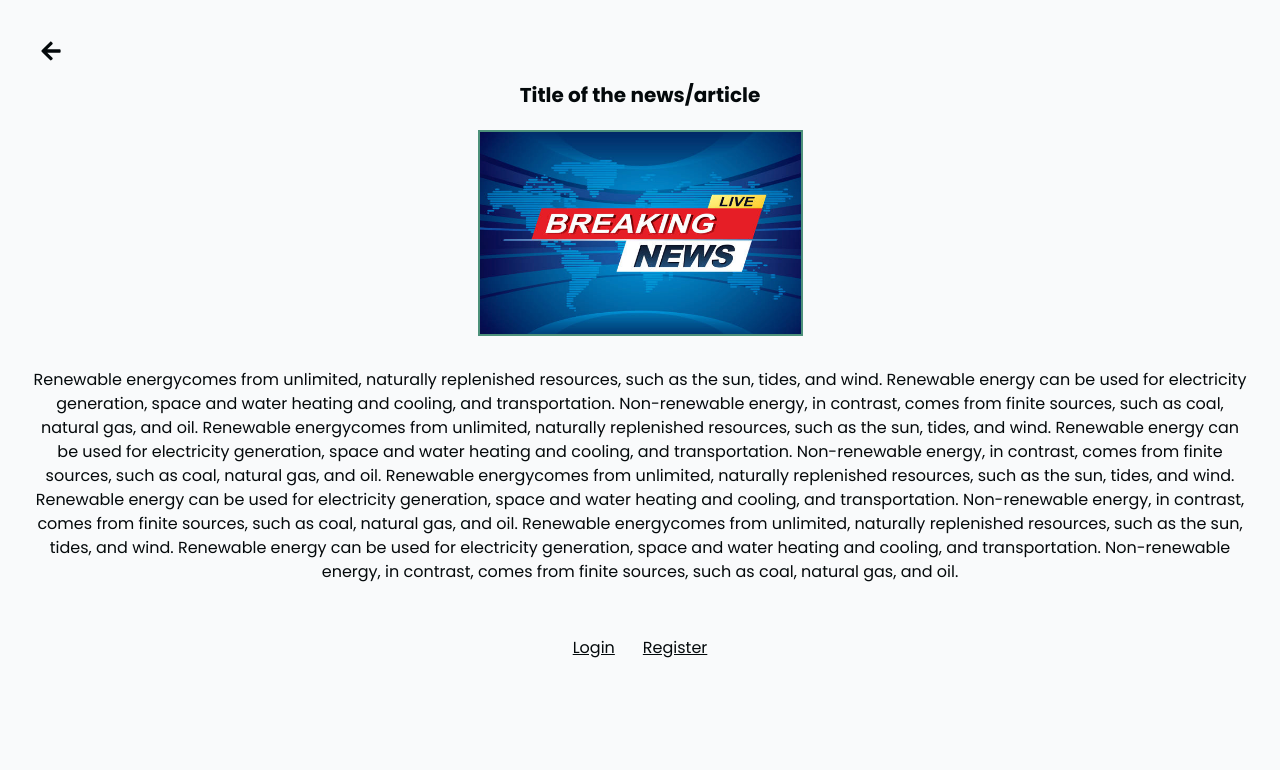
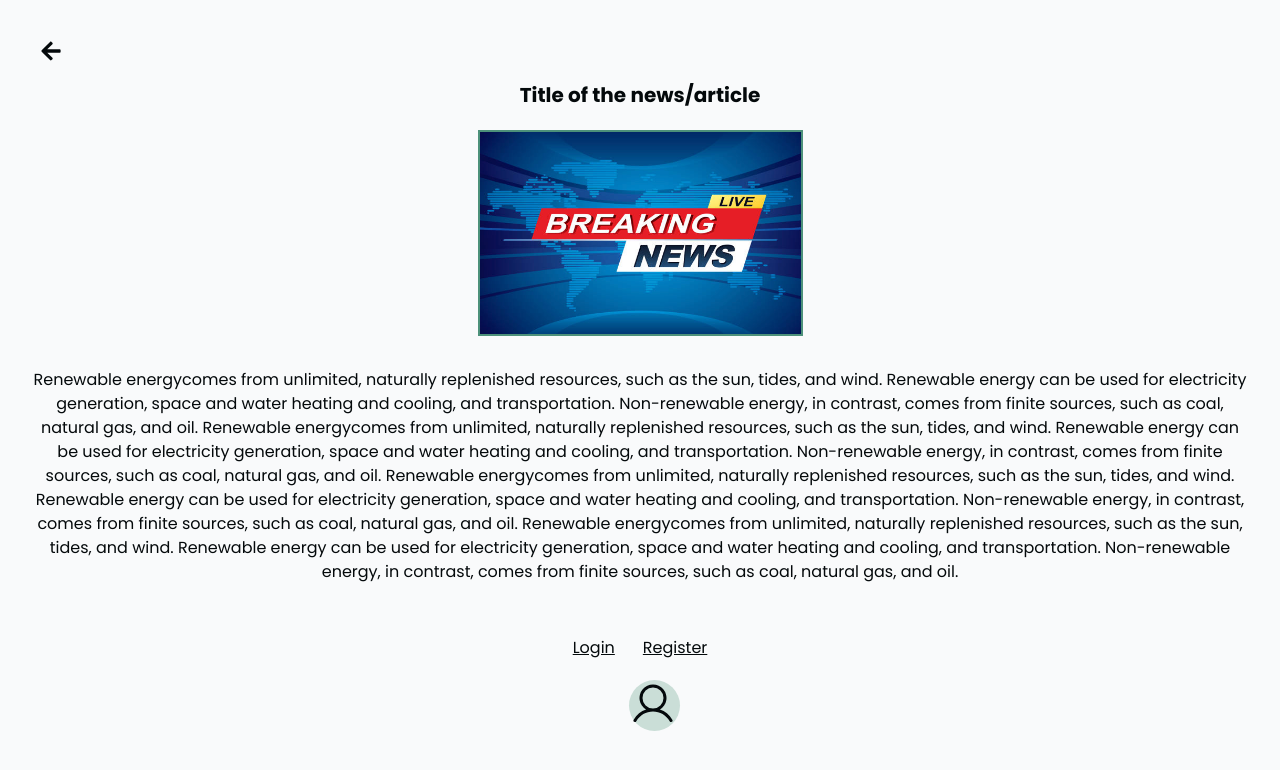
Before and after one commit to JavierPadronGarcia/E-volution, a Next.js app: page /selectedNews in a window 1280 px wide. Shown: the top 770 px of the page. Built offline with nearby package versions, Linux system fonts and the light colour scheme; no server answers; a web font is replaced by a local one.

Commit message:
styling the user profile buttin component

```diff
--- a/app/selectedNews/page.tsx
+++ b/app/selectedNews/page.tsx
@@ -2,9 +2,11 @@ import BackArrow from "@/components/backArrow";
 import Link from "next/link";
 import StarButton from "@/components/starButton/starButton";
 import { getLoggedInUser } from "@/services/users.service";
+import ProfileButton from "@/components/profileButton";
 
 const SelectedNews = async () => {
     const user=await getLoggedInUser()
+    console.log(user)
 
     return (
         <>
@@ -31,6 +33,10 @@ const SelectedNews = async () => {
             <Link href='/login' className="underline justify-center flex">Login</Link>
             <Link href='/register' className="underline justify-center flex">Register</Link>
           </div>}
+         <div>
+            {!user &&
+            <ProfileButton/>}
+        </div>
         </>
 
     )
--- /dev/null
+++ b/components/profileButton.tsx
@@ -0,0 +1,14 @@
+import { PiUser } from "react-icons/pi";
+
+
+const ProfileButton = () => {
+    return (
+        <div className="w-full flex justify-end mr-7 mb-7">
+        <div className="bg-notWhite rounded-full w-[51px] h-[51px]">
+        <PiUser className="w-[48px] h-[48px] "/>
+        </div>
+        </div>
+    )
+}
+
+export default ProfileButton;
--- a/services/users.service.ts
+++ b/services/users.service.ts
@@ -1,16 +1,18 @@
 import { User } from '@/app/types/types';
-import { createClient } from '@/utils/supabase/client';
+import { createClient as clientCreateClient } from '@/utils/supabase/client';
+import { createClient as serverCreateClient } from '@/utils/supabase/server';
+
 import { type UUID } from 'crypto';
 
 export const getLoggedInUser = async () => {
-  const supabase = createClient();
+  const supabase = serverCreateClient();
 
   const { data: { user } } = await supabase.auth.getUser();
   return user;
 }
 
 export const getUser = async (userId: UUID) => {
-  const supabase = createClient();
+  const supabase = clientCreateClient();
   try {
     const { data, error } = await supabase
       .from('users')
@@ -27,7 +29,7 @@ export const getUser = async (userId: UUID) => {
 }
 
 export const addUser = async (userId: UUID, user_name: string) => {
-  const supabase = createClient();
+  const supabase = clientCreateClient();
   try {
     const { data, error } = await supabase.from('users')
       .insert([
@@ -44,7 +46,7 @@ export const addUser = async (userId: UUID, user_name: string) => {
 
 export async function updateUser(id: UUID, updatedUser: User) {
   try {
-    const supabase = createClient();
+    const supabase = clientCreateClient();
     const { data, error } = await supabase.from('users').update(updatedUser).eq('id', id);
     if (error) {
       throw error;
```
